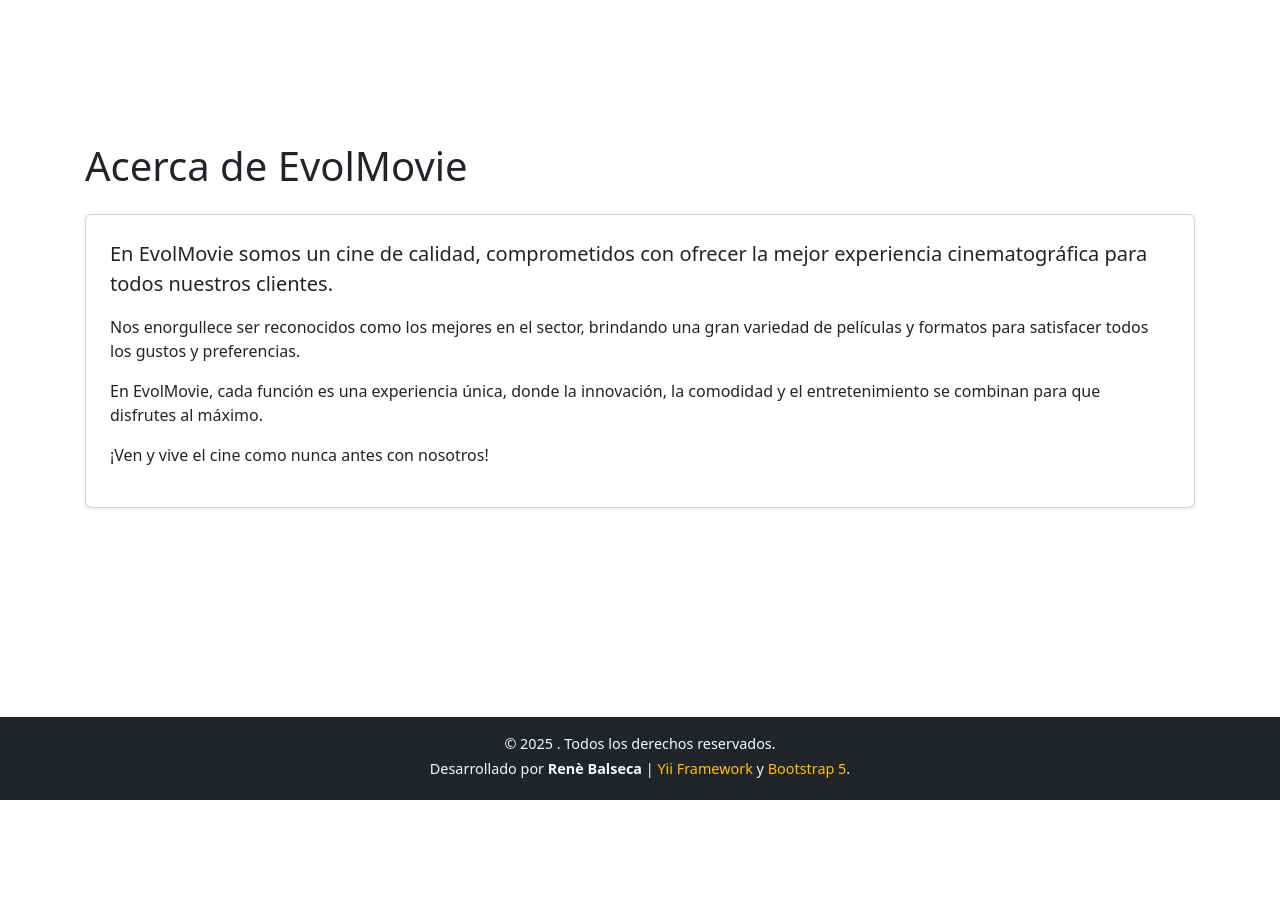
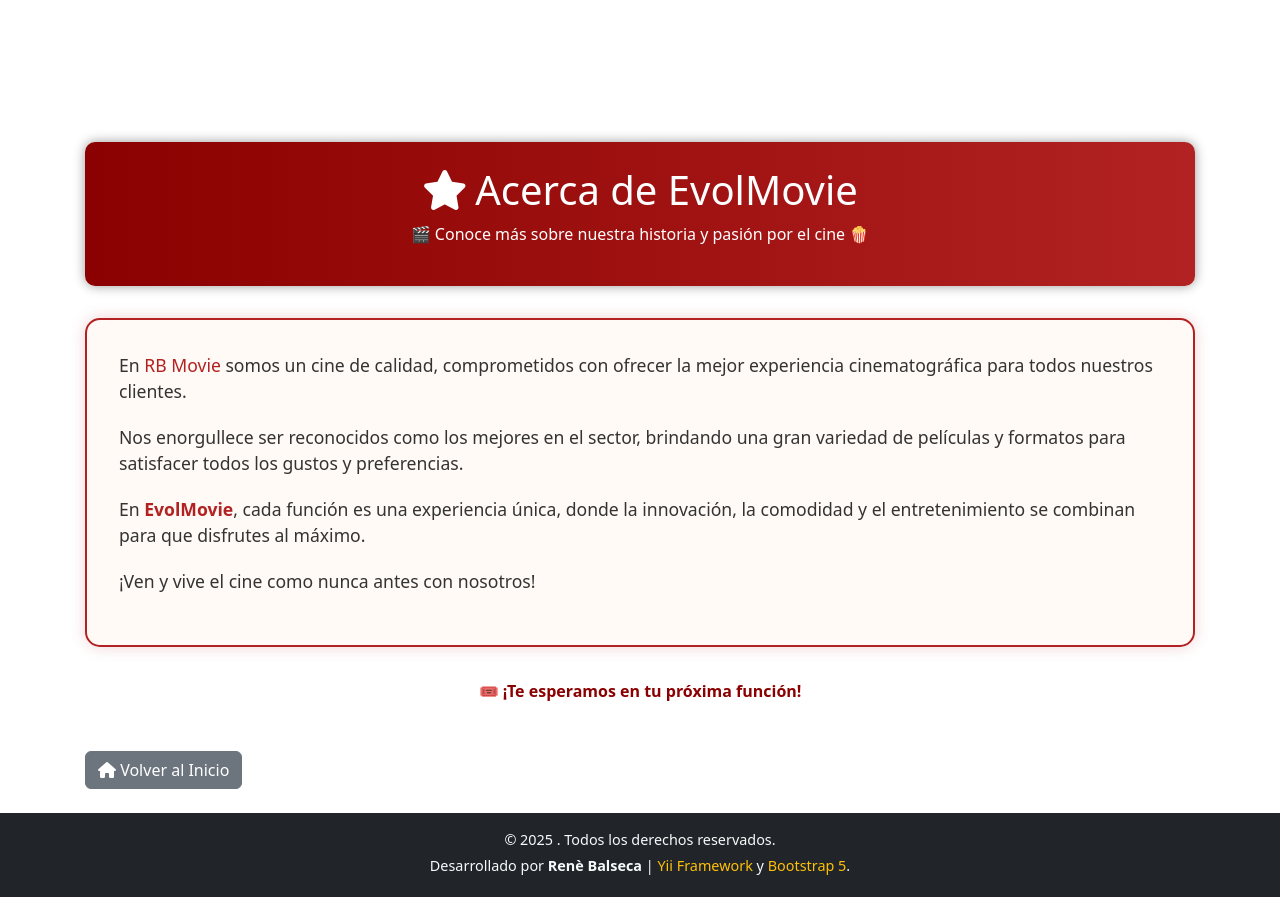
Before and after one commit to RGV2105/yii, a Yii app: template yii2-cine/views/site/about.php in a window 1280 px wide. Before the commit the page ends 800 px from the top, so only its background shows below. Run offline with PHP 8.4 and a stand-in for Yii, Linux system fonts and the light colour scheme; the template is opened without the code that fills it, so the values that code supplies are empty; some libraries are stand-ins or nearby versions.

Commit message:
agrege  detalles y mejore la presentacion

```diff
--- a/yii2-cine/controllers/BaseController.php
+++ b/yii2-cine/controllers/BaseController.php
@@ -19,7 +19,6 @@
                     // Acciones restringidas solo para el rol admin
                     [
                         'allow' => true,
-                        'actions' => ['','','','detalles','index', 'view','create', 'update', 'delete'],
                         'roles' => ['@'],
                         'matchCallback' => function () {
                             return Yii::$app->user->identity && Yii::$app->user->identity->isRoleAdmin();
@@ -29,7 +28,7 @@
                     // Acciones permitidas para cualquier usuario logueado
                     [
                         'allow' => true,
-                        'actions' => ['','','','','detalles','index', 'view'],
+                        'actions' => ['','','','contact','detalles','index' ],
                         'roles' => ['@'],
                     ],
 
--- a/yii2-cine/views/layouts/main.php
+++ b/yii2-cine/views/layouts/main.php
@@ -70,6 +70,8 @@
     $menuItems = [
         ['label' => 'Inicio', 'url' => ['/site/index']],
         ['label' => 'Acerca de', 'url' => ['/site/about']],
+        ['label' => 'Contactanos', 'url' => ['/site/contact']],
+
     ];
 
     if (!Yii::$app->user->isGuest && Yii::$app->user->identity->isRoleAdmin()) {
@@ -142,3 +144,6 @@
 
 </html>
 <?php $this->endPage() ?>
+
+<!-- Incluye FontAwesome -->
+<link rel="stylesheet" href="https://cdnjs.cloudflare.com/ajax/libs/font-awesome/6.4.0/css/all.min.css">
--- a/yii2-cine/views/peliculas/detalles.php
+++ b/yii2-cine/views/peliculas/detalles.php
@@ -93,7 +93,6 @@
             <!-- Botones de acción -->
             <div class="botones-reserva d-flex flex-column flex-md-row gap-2 mt-3">
 
-
                 <?= Html::a('<i class="fas fa-home"></i> Volver al Inicio', ['site/index'], [
                     'class' => 'btn btn-secondary'
                 ]) ?>
--- a/yii2-cine/views/site/about.php
+++ b/yii2-cine/views/site/about.php
@@ -7,13 +7,54 @@
 $this->title = 'Acerca de EvolMovie';
 $this->params['breadcrumbs'][] = $this->title;
 ?>
+
+<style>
+    .rb-header {
+        background: linear-gradient(to right, #8B0000, #B22222);
+        color: #fff;
+        padding: 1.5rem;
+        border-radius: 10px;
+        box-shadow: 0 0 12px rgba(0, 0, 0, 0.4);
+        text-align: center;
+        margin-bottom: 2rem;
+    }
+
+    .rb-about-card {
+        background-color: #fffaf5;
+        border: 2px solid #B22222;
+        border-radius: 15px;
+        padding: 2rem;
+        box-shadow: 0 0 15px rgba(178, 34, 34, 0.2);
+        color: #333;
+    }
+
+    .rb-about-card p {
+        font-size: 1.1rem;
+        margin-bottom: 1.2rem;
+    }
+
+    .rb-about-card strong {
+        color: #B22222;
+    }
+
+    .rb-about-footer {
+        text-align: center;
+        margin-top: 2rem;
+        font-weight: bold;
+        color: #8B0000;
+    }
+</style>
+
 <div class="site-about my-5">
 
-    <h1 class="mb-4"><?= Html::encode($this->title) ?></h1>
+    <div class="rb-header">
+        <h1 class="mb-0"><i class="fas fa-star me-2"></i><?= Html::encode($this->title) ?></h1>
+        <p class="mt-2">🎬 Conoce más sobre nuestra historia y pasión por el cine 🍿</p>
+    </div>
 
-    <div class="card shadow-sm p-4">
+    <div class="rb-about-card">
         <p class="lead">
-            En <strong>EvolMovie</strong> somos un cine de calidad, comprometidos con ofrecer la mejor experiencia
+            En <strong>RB Movie</strong> somos un cine de calidad, comprometidos con ofrecer la mejor experiencia
             cinematográfica para todos nuestros clientes.
         </p>
 
@@ -23,7 +64,8 @@
         </p>
 
         <p>
-            En EvolMovie, cada función es una experiencia única, donde la innovación, la comodidad y el entretenimiento
+            En <strong>EvolMovie</strong>, cada función es una experiencia única, donde la innovación, la comodidad y el
+            entretenimiento
             se combinan para que disfrutes al máximo.
         </p>
 
@@ -32,4 +74,18 @@
         </p>
     </div>
 
+    <div class="rb-about-footer">
+        🎟️ ¡Te esperamos en tu próxima función!
+    </div>
+
 </div>
+<!-- Botones de acción -->
+<div class="botones-reserva d-flex flex-column flex-md-row gap-2 mt-3">
+
+    <?= Html::a('<i class="fas fa-home"></i> Volver al Inicio', ['site/index'], [
+        'class' => 'btn btn-secondary'
+    ]) ?>
+</div>
+
+<!-- FontAwesome para los íconos -->
+<link rel="stylesheet" href="https://cdnjs.cloudflare.com/ajax/libs/font-awesome/6.4.0/css/all.min.css">
```
Also changed, not shown: yii2-cine/views/site/contact.php (+82 -32 lines), yii2-cine/views/site/error.php (+8 -0 lines).
